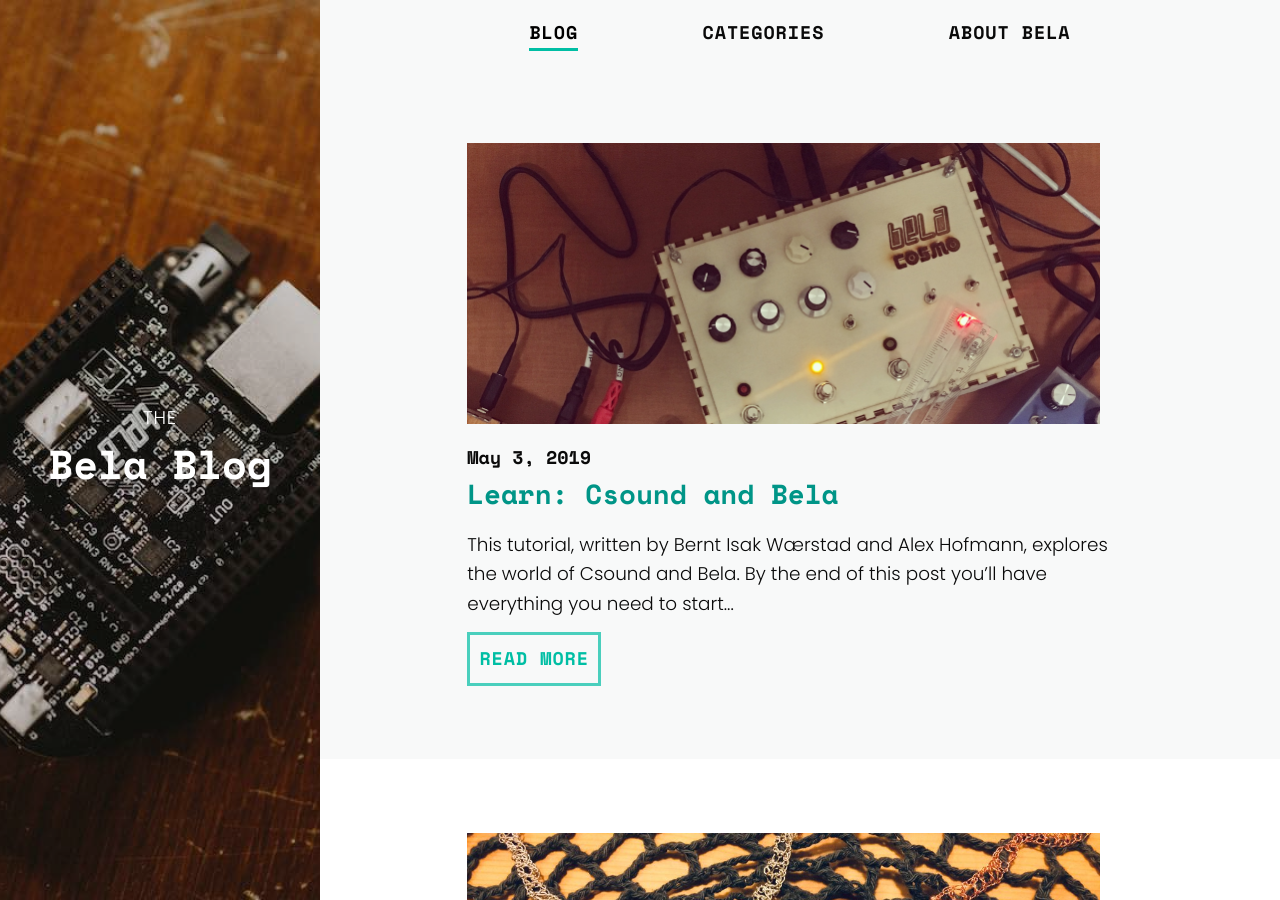
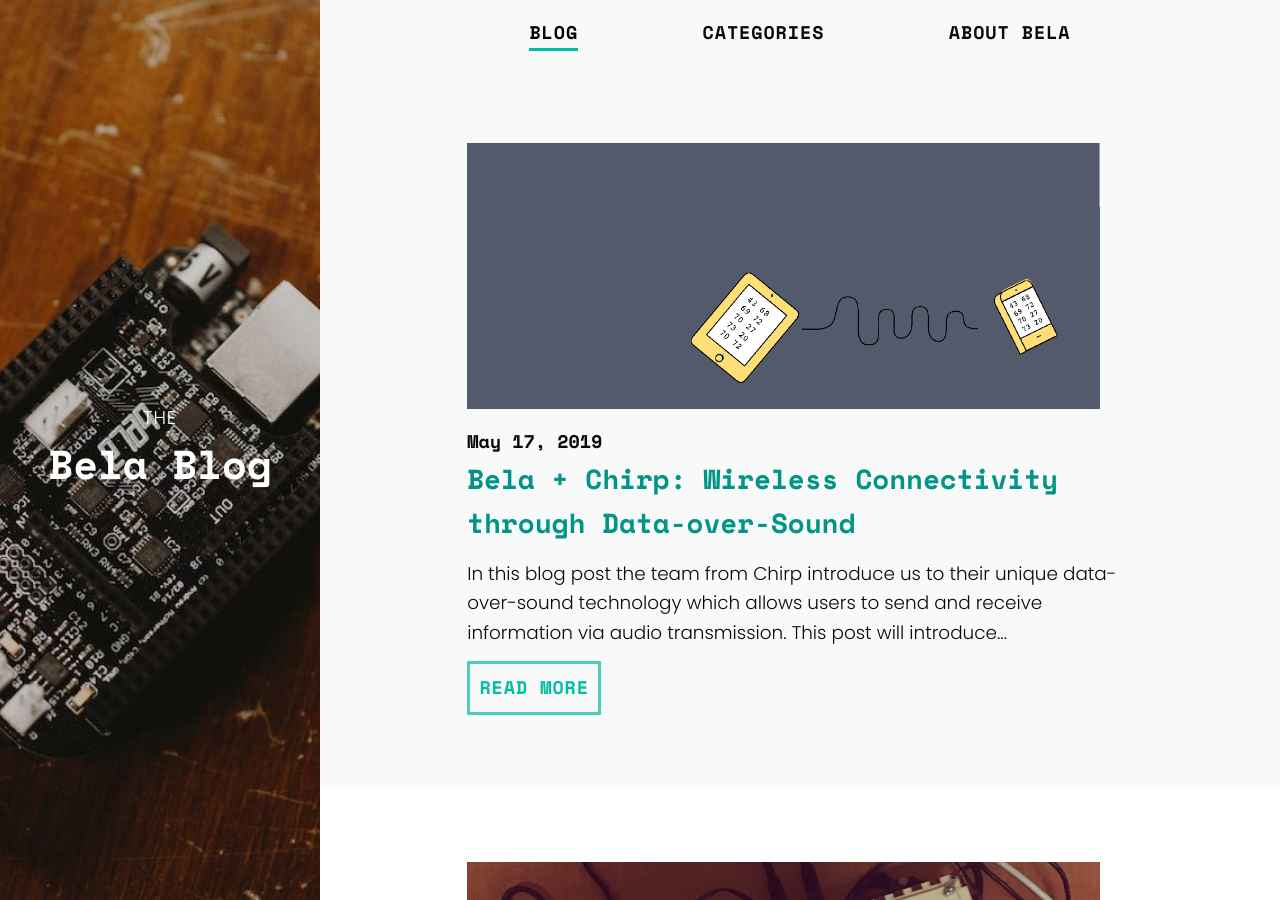
Before and after one commit to BelaPlatform/bela_newBlog, a Jekyll site: the page built from docs/index.html, in a window 1280 px wide and 900 px high. Built offline with Jekyll 4.4.1, drawn with Linux system fonts in a browser that asks for light colours; nearby versions of some CDN libraries; the list of posts is cut into pages by our own code; some of the changed text lies outside the part shown.

Commit message:
Made Chirp post public

```diff
--- a/docs/_posts/2019-05-16-bela-chirp-data-over-sound.markdown
+++ b/docs/_posts/2019-05-16-bela-chirp-data-over-sound.markdown
@@ -1,14 +1,13 @@
 ---
 layout: post
 title: "Bela + Chirp: Wireless Connectivity through Data-over-Sound"
-date: 2019-05-16
+date: 2019-05-17
 categories:
 - "Tutorials"
 - "Software"
 - "Hardware"
 description: "Bela + Chirp: How to add wireless connectivity to Bela using data-over-sound"
 image: chirp/header-4.png
-hidden: true
 author: bela
 ---
 
```
